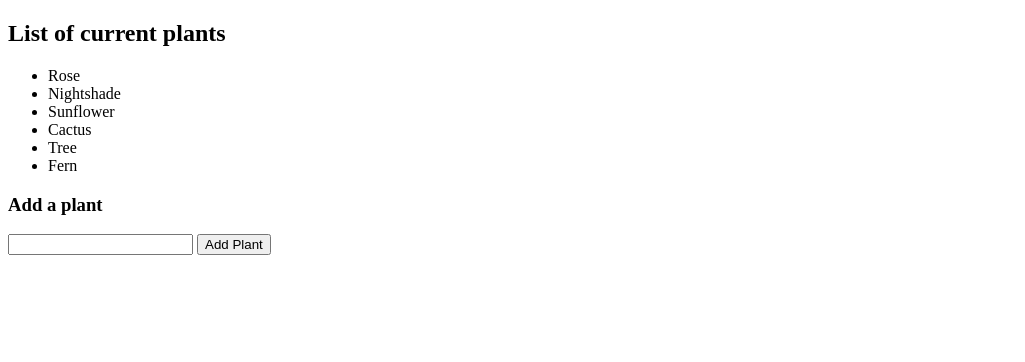
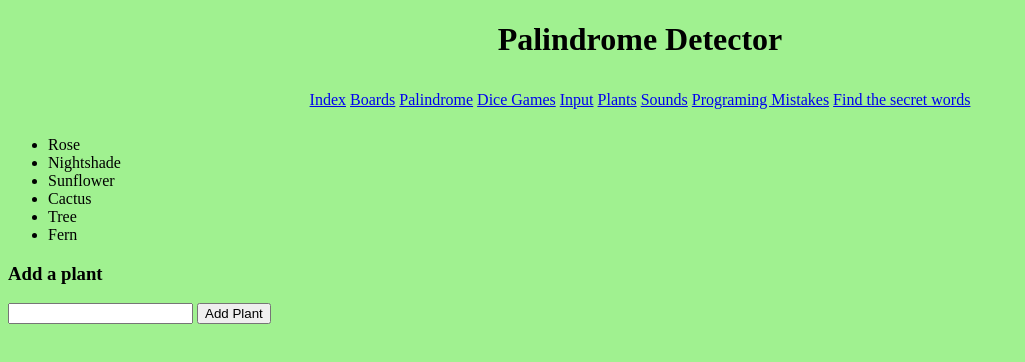
Before and after one commit to Root-2015/CSC102---Into-to-programming, a plain HTML site: page Plants Html.html in a window 1280 px wide. Shown: the whole page, without its empty margins (0-1025 px from the left). Drawn offline with Linux system fonts and the light colour scheme.

Commit message:
Added links to each other

```diff
--- a/Plants Html.html
+++ b/Plants Html.html
@@ -4,9 +4,26 @@
     <meta charset="UTF-8">
     <meta name="viewport" content="width=device-width, initial-scale=1.0">
     <title>Document</title>
+    <link rel="stylesheet" href="Main.CSS">
 </head>
 <body>
-    <h2>List of current plants</h2>
+    <header>
+        <h1>Palindrome Detector</h1>
+        <nav>
+            <a href="Index.html">Index</a>
+            <a href="Boards.html">Boards</a>
+            <a href="Aibohphobia.html">Palindrome</a>
+            <a href="Dice game.html">Dice Games</a>
+            <a href="Input.html">Input</a>
+            <a href="Plants Html.html">Plants</a>
+            <a href="SoundsHtml.html">Sounds</a>
+            <a href="Progaming mistakes.html">Programing Mistakes</a>
+            <a href="SpecialWords.html"> Find the secret words</a>
+        </nav>
+    </header>
+</body>
+<body>
+
     <div>
         <!-- ul is an unorthidox list, it is realy good used wiht arrays -->
         <ul id="ulPlants">
```
Also changed, not shown: Aibohphobia.html (+11 -0 lines), Boards.html (+7 -2 lines), Dice game.html (+14 -2 lines), Index.html (+7 -1 lines), Input.html (+11 -0 lines), Progaming mistakes.html (+15 -4 lines), SoundsHtml.html (+14 -0 lines), SpecialWords.html (+15 -1 lines).
